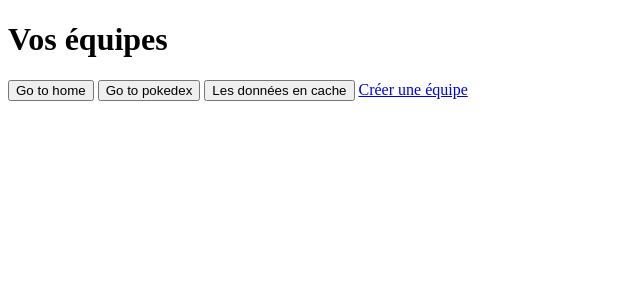
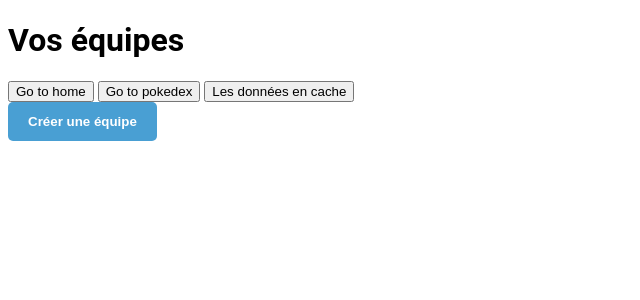
Before and after one commit to AlexandreLefay/mini-projet-python, a Django app: page /team/ in a window 1280 px wide. Shown: the top 300 px of the page, without its empty margins (0-640 px from the left). Run offline with Django 5.2, Linux system fonts and the light colour scheme.

Commit message:
Création poup pour créer équipe + verif pour éviter les équipes sans nom et les doublons de nom

```diff
--- /dev/null
+++ b/pokedexpy/MonApplication/static/css/team.css
@@ -0,0 +1,81 @@
+@import "global_css.css";
+
+* {
+  box-sizing: border-box;
+}
+body {
+  font-family: Roboto, Helvetica, sans-serif;
+}
+/* Fixer le bouton sur le côté gauche de la page */
+.open-btn {
+  display: flex;
+  justify-content: flex-start;
+}
+/* Stylez et fixez le bouton sur la page */
+.open-button {
+  background-color: #1c87c9;
+  color: white;
+  padding: 12px 20px;
+  border: none;
+  border-radius: 5px;
+  cursor: pointer;
+  opacity: 0.8;
+  position: fixed;
+}
+/* Positionnez la forme Popup */
+.login-popup {
+  position: relative;
+  text-align: center;
+  width: 100%;
+}
+/* Masquez la forme Popup */
+.form-popup {
+  display: none;
+  position: fixed;
+  left: 45%;
+  top: 5%;
+  transform: translate(-45%, 5%);
+  border: 2px solid #666;
+  z-index: 9;
+}
+/* Styles pour le conteneur de forme */
+.form-container {
+  max-width: 300px;
+  padding: 20px;
+  background-color: #fff;
+}
+/* Largeur complète pour les champs de saisie */
+.form-container input[type="text"],
+.form-container input[type="password"] {
+  width: 100%;
+  padding: 10px;
+  margin: 5px 0 22px 0;
+  border: none;
+  background: #eee;
+}
+/*Quand les entrées sont concentrées, faites quelque chose */
+.form-container input[type="text"]:focus,
+.form-container input[type="password"]:focus {
+  background-color: #ddd;
+  outline: none;
+}
+/* Stylez le bouton de connexion*/
+.form-container .btn {
+  background-color: #8ebf42;
+  color: #fff;
+  padding: 12px 20px;
+  border: none;
+  cursor: pointer;
+  width: 100%;
+  margin-bottom: 10px;
+  opacity: 0.8;
+}
+/* Stylez le bouton pour annuler */
+.form-container .cancel {
+  background-color: #cc0000;
+}
+/* Planez les effets pour les boutons */
+.form-container .btn:hover,
+.open-button:hover {
+  opacity: 1;
+}
--- a/pokedexpy/MonApplication/templates/team.html
+++ b/pokedexpy/MonApplication/templates/team.html
@@ -1,7 +1,13 @@
+{% load static %}
 <!DOCTYPE html>
 <html>
     <head>
     <title>Vos équipes</title>
+        <link
+			rel="stylesheet"
+			type="text/css"
+			href="{% static 'css/team.css' %}"
+		/>
     </head>
     <body>
         <h1>Vos équipes</h1>
@@ -29,18 +35,32 @@
             </ul>
         {% endif %}
         </ul>
-<a href="#" id="createTeamLink">Créer une équipe</a>
-<form action="{{ request.path }}" method="post" style="display: none;" id="teamForm">
+
+        <div class="open-btn">
+            <button class="open-button" onclick="openForm()"><strong>Créer une équipe</strong></button>
+        </div>
+        <div class="login-popup">
+            <div id="popupForm" class="form-popup">
+                <form onsubmit="{{ request.path }}" method="post" id="teamForm" class="form-container">
                 {% csrf_token %}
-    Team Name: <input type="text" name="teamName" placeholder="Entrez le nom de l'équipe"/><br/>
-    <input type="submit"/>
+                <h2>Créer une équipe</h2>
+                <label for="teamname">Team Name: </label>
+                <input type="text" name="teamName" placeholder="Entrez le nom de l'équipe"/><br/>
+
+                <button type="submit" class="btn">Ajouter</button>
+                <button type="button" class="btn cancel" onclick="closeForm()">Annuler</button>
                 </form>
+            </div>
+        </div>
 
         <script>
-    document.getElementById('createTeamLink').addEventListener('click', function (event) {
-        event.preventDefault();
-        document.getElementById('teamForm').style.display = 'block';
-    });
+            function openForm() {
+                document.getElementById("popupForm").style.display = "block";
+              }
+            function closeForm() {
+                document.getElementById("popupForm").style.display = "none";
+                document.getElementById("popupForm").reset();
+                }
         </script>
 
     </body>
```
Also changed, not shown: pokedexpy/MonApplication/views.py (+16 -10 lines). Lines whose indentation alone changed are shown as unchanged.
